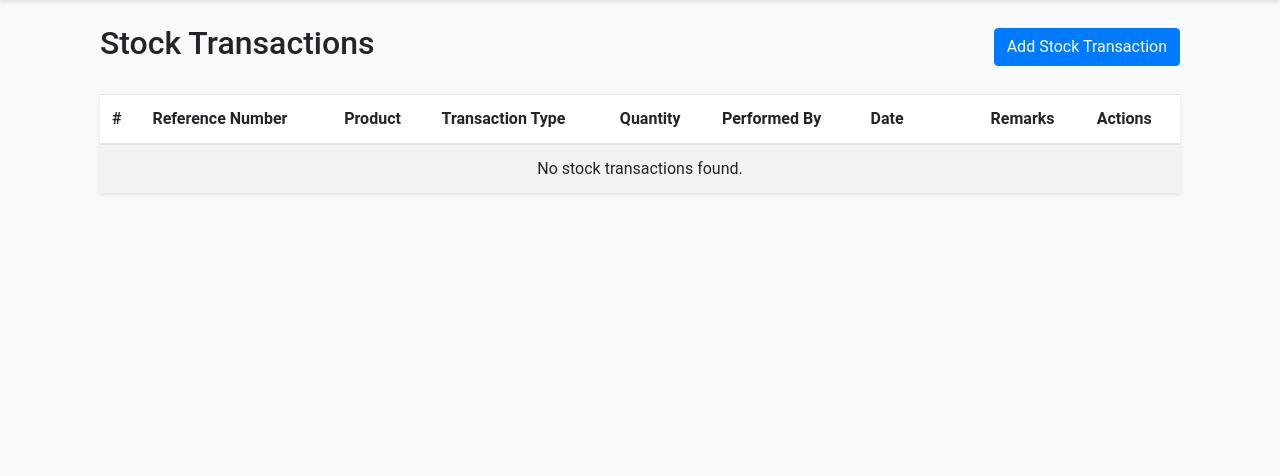
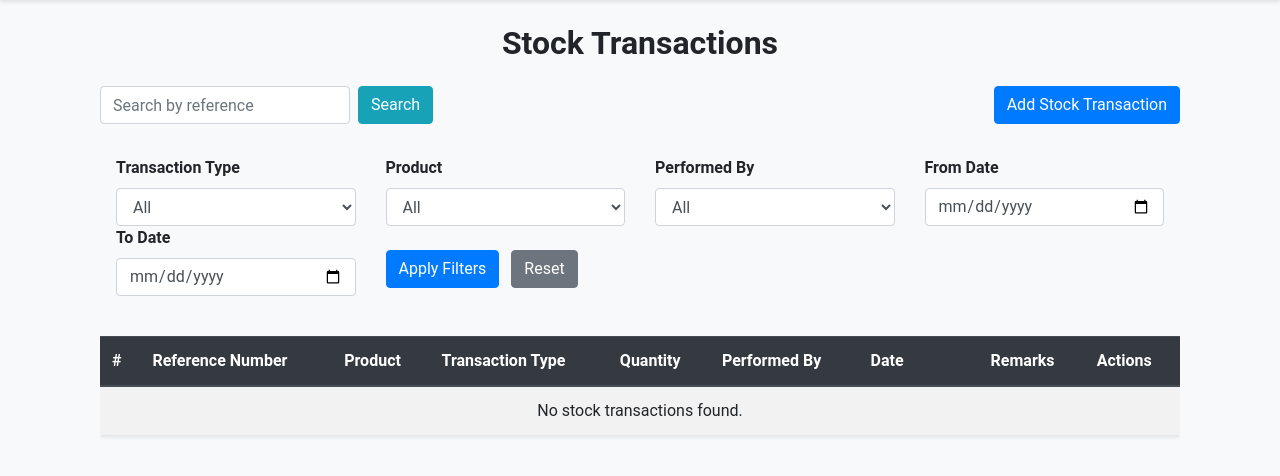
Before and after one commit to Kevin091295/inventory_management_sys, a Django app: page /stock-transactions/ in a window 1280 px wide. Shown: the part 56-532 px from the top of the page. Run offline with Django 3.2, Linux system fonts and the light colour scheme; the visitor is signed in with stand-in values (Sample User, id 1); data comes from the database, SQL or seed files in the repository; data that the repository does not hold is empty; some libraries are stand-ins or nearby versions.

Commit message:
improvements

```diff
--- a/dashboard/views.py
+++ b/dashboard/views.py
@@ -154,10 +154,71 @@ def stock_update(request):
     return render(request, "dashboard/stock_update.html", context)
 
 
-@login_required
+# @login_required
+# def stock_transaction_list(request):
+#     transactions = StockTransaction.objects.all().order_by("-timestamp")
+#     context = {"transactions": transactions}
+#     return render(request, "dashboard/stock_transaction_list.html", context)
+from django.db.models import Q
+from datetime import datetime
+
+@login_required(login_url="user-login")
 def stock_transaction_list(request):
     transactions = StockTransaction.objects.all().order_by("-timestamp")
-    context = {"transactions": transactions}
+
+    # Get filter values from the request
+    transaction_type = request.GET.get("transaction_type", "")
+    product_id = request.GET.get("product", "")
+    performed_by = request.GET.get("performed_by", "")
+    date_from = request.GET.get("date_from", "")
+    date_to = request.GET.get("date_to", "")
+    search_query = request.GET.get("search_query", "")
+
+    # Apply filters
+    if transaction_type:
+        transactions = transactions.filter(transaction_type=transaction_type)
+
+    if product_id:
+        transactions = transactions.filter(product__id=product_id)
+
+    if performed_by:
+        transactions = transactions.filter(performed_by__username=performed_by)
+
+    if date_from:
+        try:
+            date_from_obj = datetime.strptime(date_from, "%Y-%m-%d")
+            transactions = transactions.filter(timestamp__date__gte=date_from_obj)
+        except ValueError:
+            pass
+
+    if date_to:
+        try:
+            date_to_obj = datetime.strptime(date_to, "%Y-%m-%d")
+            transactions = transactions.filter(timestamp__date__lte=date_to_obj)
+        except ValueError:
+            pass
+
+    if search_query:
+        transactions = transactions.filter(reference_number__icontains=search_query)
+
+    # Fetch necessary data for filters
+    products = Product.objects.all()
+    users = User.objects.values_list("username", flat=True)
+    transaction_types = StockTransaction.TRANSACTION_TYPES
+
+    context = {
+        "transactions": transactions,
+        "products": products,
+        "users": users,
+        "transaction_types": transaction_types,
+        "transaction_type": transaction_type,
+        "product_id": product_id,
+        "performed_by": performed_by,
+        "date_from": date_from,
+        "date_to": date_to,
+        "search_query": search_query,
+    }
+
     return render(request, "dashboard/stock_transaction_list.html", context)
 
 
--- a/templates/dashboard/stock_transaction_list.html
+++ b/templates/dashboard/stock_transaction_list.html
@@ -3,13 +3,84 @@
 
 {% block content %}
 <div class="container mt-4">
-    <div class="d-flex justify-content-between align-items-center mb-4">
-        <h2>Stock Transactions</h2>
+    <!-- Page Title -->
+    <div class="mb-4">
+        <h2 class="text-center font-weight-bold">Stock Transactions</h2>
+    </div>
+
+    <!-- Top Section -->
+    <div class="d-flex justify-content-between align-items-center mb-3">
+        <!-- Search Bar -->
+        <form method="get" class="d-flex align-items-center" style="width: auto;">
+            <input type="text" name="search_query" id="search_query" class="form-control"
+                placeholder="Search by reference" value="{{ search_query }}" style="width: 250px;">
+            <button type="submit" class="btn btn-info ml-2">Search</button>
+        </form>
+
+        <!-- Add Stock Transaction Button -->
         <a href="{% url 'add-stock-transaction' %}" class="btn btn-primary">Add Stock Transaction</a>
     </div>
 
-    <table class="table table-striped">
-        <thead>
+    <!-- Filters Section -->
+    <form method="get" class="bg-light p-3 rounded mb-4">
+        <div class="row">
+            <!-- Transaction Type Filter -->
+            <div class="col-md-3">
+                <label for="transaction_type" class="font-weight-bold">Transaction Type</label>
+                <select name="transaction_type" id="transaction_type" class="form-control">
+                    <option value="">All</option>
+                    {% for key, value in transaction_types %}
+                    <option value="{{ key }}" {% if transaction_type == key %}selected{% endif %}>{{ value }}</option>
+                    {% endfor %}
+                </select>
+            </div>
+
+            <!-- Product Filter -->
+            <div class="col-md-3">
+                <label for="product" class="font-weight-bold">Product</label>
+                <select name="product" id="product" class="form-control">
+                    <option value="">All</option>
+                    {% for product in products %}
+                    <option value="{{ product.id }}" {% if product_id == product.id|stringformat:"s" %}selected{% endif %}>
+                        {{ product.name }}
+                    </option>
+                    {% endfor %}
+                </select>
+            </div>
+
+            <!-- Performed By Filter -->
+            <div class="col-md-3">
+                <label for="performed_by" class="font-weight-bold">Performed By</label>
+                <select name="performed_by" id="performed_by" class="form-control">
+                    <option value="">All</option>
+                    {% for user in users %}
+                    <option value="{{ user }}" {% if performed_by == user %}selected{% endif %}>{{ user }}</option>
+                    {% endfor %}
+                </select>
+            </div>
+
+            <!-- Date Range Filters -->
+            <div class="col-md-3">
+                <label for="date_from" class="font-weight-bold">From Date</label>
+                <input type="date" name="date_from" id="date_from" class="form-control" value="{{ date_from }}">
+            </div>
+            <div class="col-md-3">
+                <label for="date_to" class="font-weight-bold">To Date</label>
+                <input type="date" name="date_to" id="date_to" class="form-control" value="{{ date_to }}">
+            </div>
+
+            <!-- Apply and Reset Buttons -->
+            <div class="col-md-3 mt-4">
+                <button type="submit" class="btn btn-primary">Apply Filters</button>
+                <a href="{% url 'dashboard-stock-transactions' %}" class="btn btn-secondary ml-2">Reset</a>
+            </div>
+        </div>
+    </form>
+
+    <!-- Transactions Table -->
+    <div class="table-responsive">
+        <table class="table table-striped table-hover">
+            <thead class="thead-dark">
                 <tr>
                     <th>#</th>
                     <th>Reference Number</th>
@@ -30,9 +101,9 @@
                     <td>{{ transaction.product.name }}</td>
                     <td>
                         {% if transaction.transaction_type == "ADD" %}
-                    <span class="text-success">Added</span>
+                        <span class="text-success font-weight-bold">Added</span>
                         {% else %}
-                    <span class="text-danger">Removed</span>
+                        <span class="text-danger font-weight-bold">Removed</span>
                         {% endif %}
                     </td>
                     <td>{{ transaction.quantity }}</td>
@@ -53,4 +124,5 @@
             </tbody>
         </table>
     </div>
+</div>
 {% endblock %}
```
Also changed, not shown: templates/partials/base.html (line endings or trailing spaces). Lines whose indentation alone changed are shown as unchanged.
